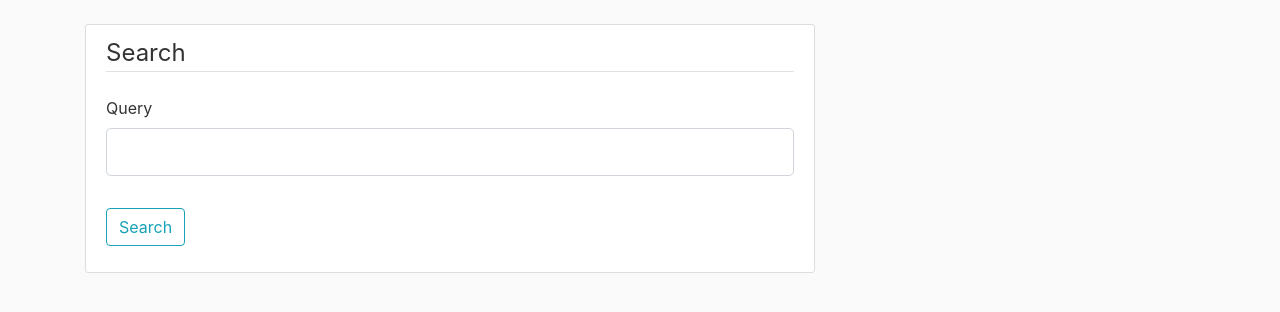
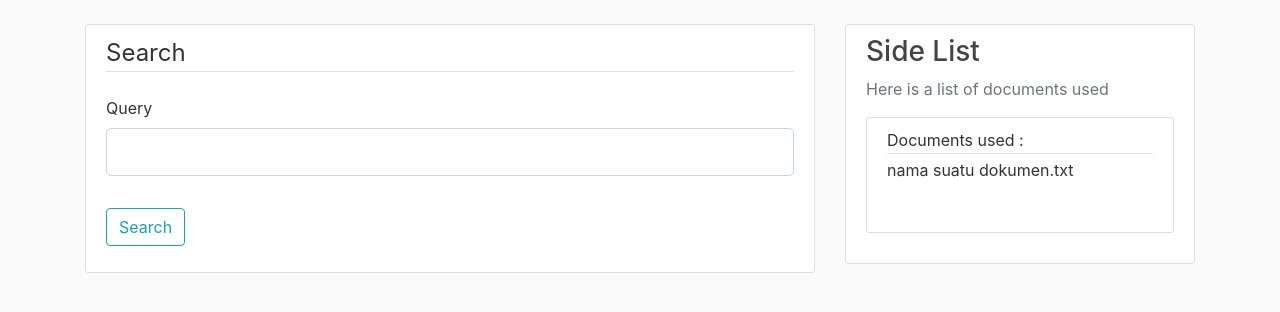
Before and after one commit to RichardRivaldo/Vector-Search-Engine, a Flask app: page / in a window 1280 px wide. Shown: the part 56-368 px from the top of the page. Run offline with Flask 2, Linux system fonts and the light colour scheme; parts of the project's set-up code (start-up, migrations or seed data) failed here and were passed over; some libraries are stand-ins or nearby versions.

Commit message:
add sidelist, fix bug when query is null

```diff
--- a/src/Main.py
+++ b/src/Main.py
@@ -51,56 +51,60 @@ def Search(query) :
     query = Preprocessing.stopwords(query)
     query = Preprocessing.stemming(query)
 
-    # Proses menghasilkan vektor q yang sudah dihilangkan kata berulang
-    q2 = []
-    for word in query :
-        if word not in q2 :
-            q2.append(word)
-    num_q = [0 for x in range(len(q2))]
-    for word in query :
-        for i in range(len(q2)) :
-            if word == q2[i] :
-                num_q[i] += 1
+    if (query != []) :
+        # Proses menghasilkan vektor q yang sudah dihilangkan kata berulang
+        q2 = []
+        for word in query :
+            if word not in q2 :
+                q2.append(word)
+        num_q = [0 for x in range(len(q2))]
+        for word in query :
+            for i in range(len(q2)) :
+                if word == q2[i] :
+                    num_q[i] += 1
 
-    # Untuk setiap kata dari query yang muncul di database, simpan urutan ke berapanya
-    qWord = []
-    for word in query :
-        for i in range(len(wordList)) :
-            if word == wordList[i] :
-                qWord.append(i)
+        # Untuk setiap kata dari query yang muncul di database, simpan urutan ke berapanya
+        qWord = []
+        for word in query :
+            for i in range(len(wordList)) :
+                if word == wordList[i] :
+                    qWord.append(i)
 
-    # Query bisa berulang, jadi dicatat juga kemunculan tiap kata di query yang muncul di database
-    num_qWord =[0 for x in range(len(qWord))]
-    for word in query :
-        for i in range(len(qWord)) :
-            if word == wordList[qWord[i]]:
-                num_qWord[i] += 1
+        # Query bisa berulang, jadi dicatat juga kemunculan tiap kata di query yang muncul di database
+        num_qWord =[0 for x in range(len(qWord))]
+        for word in query :
+            for i in range(len(qWord)) :
+                if word == wordList[qWord[i]]:
+                    num_qWord[i] += 1
 
-    # Menghitung similaritas
-    sim = []
-    for i in range(len(fileList)) :
-        # Menghitung Dot Product
-        dotProd = 0
-        k = 0
-        for idx in qWord :
-            dotProd += mVec[i][idx] * num_qWord[k]   # num_qWord adalah jlh kemunculan pada query, mVec adalah jlh kemunculan pada data
-            k +=1
+        # Menghitung similaritas
+        sim = []
+        for i in range(len(fileList)) :
+            # Menghitung Dot Product
+            dotProd = 0
+            k = 0
+            for idx in qWord :
+                dotProd += mVec[i][idx] * num_qWord[k]   # num_qWord adalah jlh kemunculan pada query, mVec adalah jlh kemunculan pada data
+                k +=1
 
-        # Menghitung norma dari query
-        sumQ = 0
-        for l in num_q :
-            sumQ += pow(l,2)
-        normQ = float(math.sqrt(sumQ))
+            # Menghitung norma dari query
+            sumQ = 0
+            for l in num_q :
+                sumQ += pow(l,2)
+            normQ = float(math.sqrt(sumQ))
 
-        # Menghitung norma dari data
-        sumD = 0
-        for j in range(len(wordList)) :
-            sumD += pow(mVec[i][j],2)
-        normD = float(math.sqrt(sumD))
+            # Menghitung norma dari data
+            sumD = 0
+            for j in range(len(wordList)) :
+                sumD += pow(mVec[i][j],2)
+            normD = float(math.sqrt(sumD))
 
-        # Menghitung similaritas data sekarang dengan query, dan dimasukkan ke list similaritas
-        currSim = float(dotProd/(normQ * normD))
-        sim.append(currSim)
+            # Menghitung similaritas data sekarang dengan query, dan dimasukkan ke list similaritas
+            currSim = float(dotProd/(normQ * normD))
+            sim.append(currSim)
+    else :
+        sim = [0 for x in range(len(fileList))]
+
 
     # Membuat array yang menampung judul dokumen dengan format yang telah dislice
     titleList = [Title[:-4] for Title in fileList]
@@ -158,6 +162,7 @@ app = Flask(__name__)
 app.config['SECRET_KEY'] = 'abc123abc123asiwh292rj'
 
 postQ = []
+docList = [{'name' : 'nama suatu dokumen'}]
 
 # Rute utama, utk query dan hasil searching
 @app.route('/' , methods=['GET' , 'POST'])
@@ -169,11 +174,11 @@ def query():
     form = QueryForm()
     # Jika ada query yang disubmit, lakukan proses search, dan oper ke query.html sebagai posts
     if form.validate_on_submit() :
-        flash(f'Searching successed' , 'success')
+        flash(f'Searching successed!' , 'success')
         postQ = Search(form.query.data)
-        return render_template('query.html' , posts = postQ, form = form)
+        return render_template('query.html' , posts = postQ, docs = docList , form = form)
     # Jika tidak ada (pertama kali) , hasil searching tampilkan kosong
-    return render_template('query.html' , posts = postQ, form = form)
+    return render_template('query.html' , posts = postQ, docs = docList , form = form)
 
 # Rute untuk tiap artikel
 @app.route('/article/<id>')
--- a/src/templates/article.html
+++ b/src/templates/article.html
@@ -5,9 +5,8 @@
         <article class="media content-section">
             <div class="media-body">
             <div class="article-metadata">
-                Similarity : {{ post.Similarity * 100 }} %
-                <br>
-                Total Words : {{ post.Words }}
+                <p class='text-muted'>Similarity : {{ post.Similarity * 100 }} %</p>
+                <p class='text-muted'>Total Words : {{ post.Words }}</p>
             </div>
             <h2><a class="article-title">{{ post.Title }}</a></h2>
             <p class="article-content">{{ post.Contents }}</p>
--- a/src/templates/layout.html
+++ b/src/templates/layout.html
@@ -46,10 +46,11 @@
                         {% endfor %}
                     {% endif %}
                 {% endwith %}
-                {% block doclist %}{% endblock %}
+
                 {% block query %}{% endblock %}
                 {% block content %}{% endblock %}
               </div>
+              {% block sideList %}{% endblock %}
             </div>
         </main>
 
--- a/src/templates/query.html
+++ b/src/templates/query.html
@@ -1,28 +1,12 @@
 {% extends "layout.html" %}
-{% block doclist %}
-    {% if posts != [] %}
-        <article class="media content-section">
-            <div class="media-body">
-            <div class="article-metadata">
-                Documents used :
-            </div>
-            {% for post in posts %}
-                <a class="article-title" href="/article/{{ post.ID }}">{{ post.Title }}.txt</a>
-                <br>
-            {% endfor %}
-            </div>
-        </article>
-    {% endif %}
-{% endblock doclist %}
 
 {% block content %}
     {% for post in posts %}
         <article class="media content-section">
             <div class="media-body">
             <div class="article-metadata">
-                Similarity : {{ post.Similarity * 100 }} %
-                <br>
-                Total Words : {{ post.Words }}
+                <p class='text-muted'>Similarity : {{ post.Similarity * 100 }} %</p>
+                <p class='text-muted'>Total Words : {{ post.Words }}</p>
             </div>
             <h2><a class="article-title" href="/article/{{ post.ID }}">{{ post.Title }}</a></h2>
             <p class="article-content">{{ post.FirstSentence }}</p>
@@ -58,3 +42,24 @@
         </div>
 
 {% endblock query %}
+
+{% block sideList %}
+<div class="col-md-4">
+    <div class="content-section">
+      <h3>Side List</h3>
+      <p class='text-muted'>Here is a list of documents used
+        <article class="media content-section">
+            <div class="media-body">
+            <div class="article-metadata">
+                Documents used :
+            </div>
+            {% for post in docs %}
+                <p>{{ post.name }}.txt</p>
+                <br>
+            {% endfor %}
+            </div>
+        </article>
+      </p>
+    </div>
+  </div>
+{% endblock sideList %}
```
